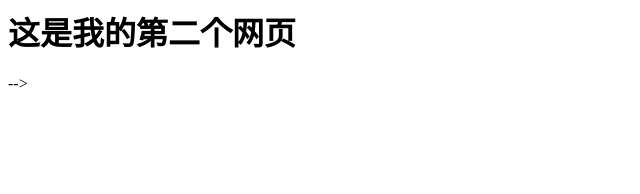
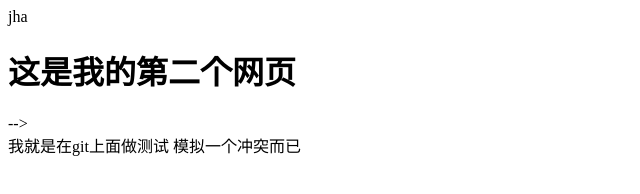
Before and after one commit to cen-kun/htmlDemoC, a plain HTML site: page 01_introduce/index2.html in a window 1280 px wide. Shown: the whole page, without its empty margins (0-640 px from the left). Drawn offline with Linux system fonts and the light colour scheme.

Commit message:
Update index2.html

```diff
--- a/01_introduce/index2.html
+++ b/01_introduce/index2.html
@@ -1,7 +1,7 @@
 <html>
 	<head>
 		<title>这是我的第二个网页</title>
-	</head>
+	</head>jha
 	<body>
 
 		<!-- 这个东西很重要，千万不要删-->
@@ -32,7 +32,7 @@
 
 		-->
 
-
+		<div> 我就是在git上面做测试 模拟一个冲突而已</div>
 
 	</body>
 </html>
```
